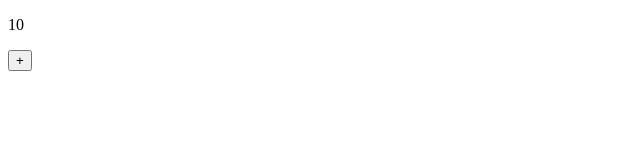
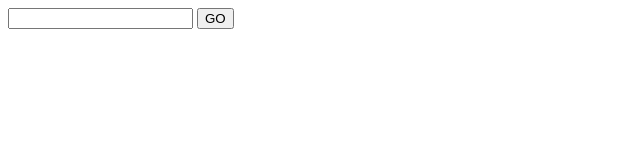
Before and after one commit to abdullahkhan190/Counter, a plain HTML site: page index.html in a window 1280 px wide. Shown: the whole page, without its empty margins (0-640 px from the left). Drawn offline with Linux system fonts and the light colour scheme.

Commit message:
'#' will be ignored, and an empty message aborts the commit.

```diff
--- a/index.html
+++ b/index.html
@@ -6,15 +6,27 @@
     <title>Document</title>
 </head>
 <body>
-    <p id = "count"></p>
-    <button id="plus">+</button>
+    <input type="text" id="count">
+
+    <button id="go">GO</button>
+    <p id="result"></p>
 </body>
 <script>
-    const count = document.getElementById("count");
-    count.innerHTML = 10;
-    const plus = document.getElementById("plus");
-    plus.addEventListener("click", () => {
-        count.innerHTML = parseInt(count.innerHTML) + 1;
-    });
+
+    console.log(count.innerHTML);
+    document.getElementById("go").addEventListener("click", async () => {
+        var text = document.getElementById("count").value;
+        console.log(text);
+        let data = [{name:"Abdullah",city:"Ajmer"},{name:"Aleem",city:"Oshowa"}]
+        // let {name} = data[0];
+
+        console.log(data[0].name);
+        // let res = await fetch(`https://wttr.in/${text}?format=j1`);
+        // let data = await res.json();
+        // let { current_condition, nearest_area } = data;
+        // let temp = current_condition[0].temp_C;
+        // console.log(temp);
+    })
+
 </script>
 </html>
```
